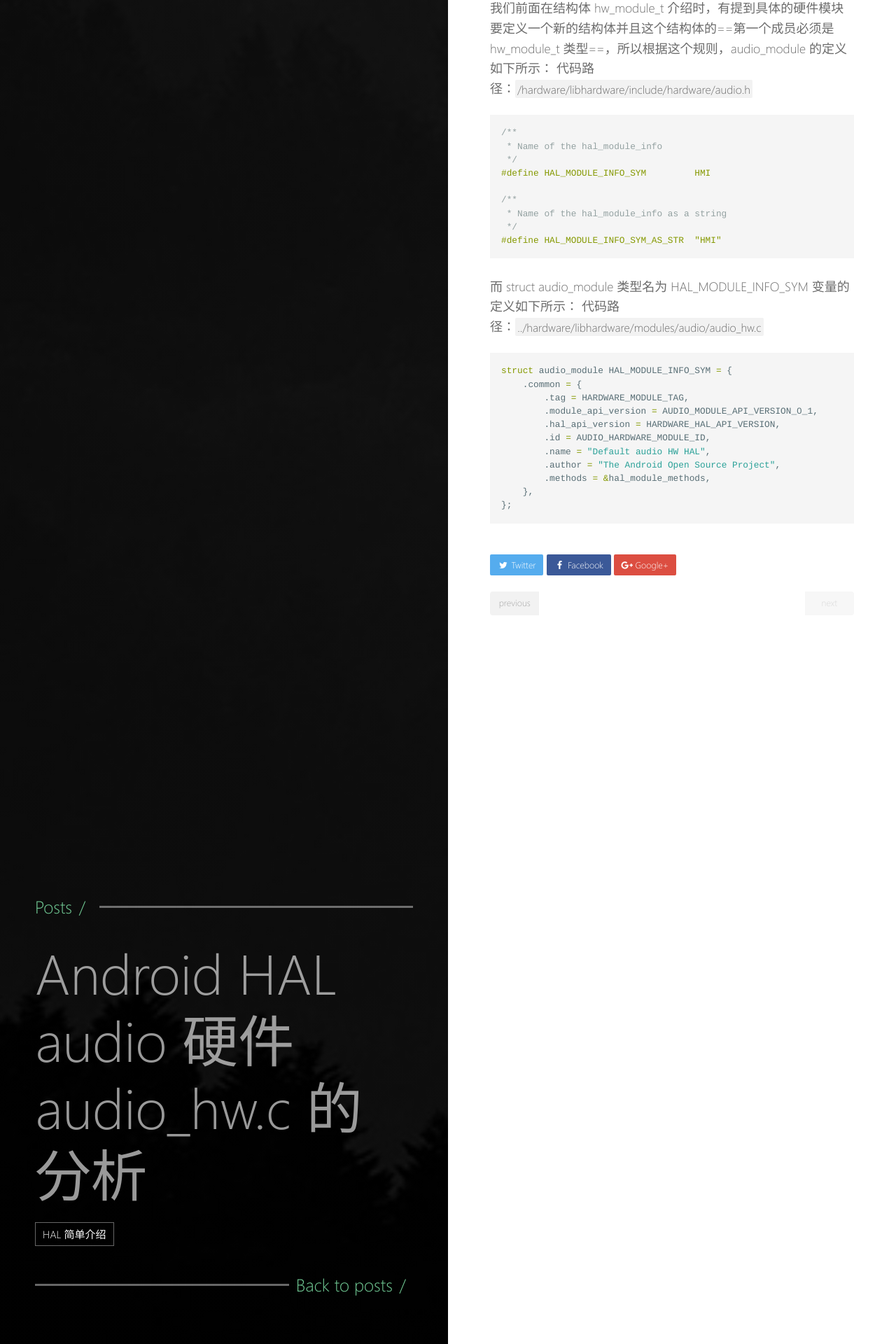
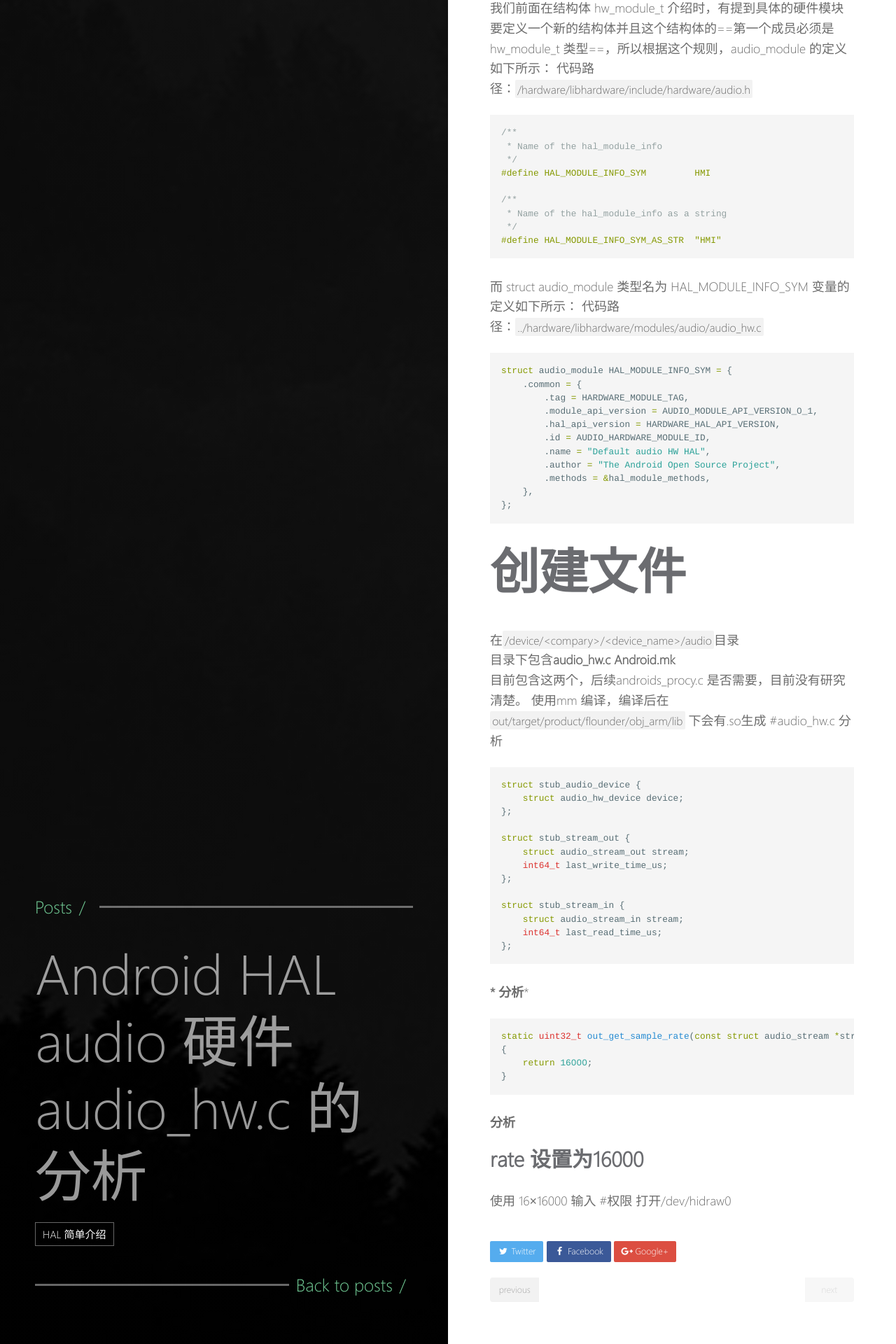
Before and after one commit to xiaolugg123/xiaolugg123.github.io, a Jekyll site: the page built from _posts/2017-8-2-Android HAL audio 分析.md, in a window 1280 px wide. Shown: the part 2368-4288 px from the top of the page at 70% size. Built offline with Jekyll 4.4.1, drawn with Linux system fonts in a browser that asks for light colours.

Commit message:
2017-8-2

````diff
--- a/_posts/2017-8-2-Android HAL audio 分析.md
+++ b/_posts/2017-8-2-Android HAL audio 分析.md
@@ -55,3 +55,37 @@ struct audio_module HAL_MODULE_INFO_SYM = {
     },
 };
 ```
+# 创建文件
+在`/device/<compary>/<device_name>/audio`目录
+目录下包含**audio_hw.c Android.mk**
+目前包含这两个，后续androids_procy.c 是否需要，目前没有研究清楚。
+使用mm  编译，编译后在 `out/target/product/flounder/obj_arm/lib`
+下会有.so生成
+#audio_hw.c 分析
+```c
+struct stub_audio_device {
+    struct audio_hw_device device;
+};
+
+struct stub_stream_out {
+    struct audio_stream_out stream;
+    int64_t last_write_time_us;
+};
+
+struct stub_stream_in {
+    struct audio_stream_in stream;
+    int64_t last_read_time_us;
+};
+```
+*** 分析***
+
+```c
+static uint32_t out_get_sample_rate(const struct audio_stream *stream)
+{
+    return 16000;
+}
+```
+__分析__
+## rate 设置为16000
+使用 16×16000 输入
+#权限 打开/dev/hidraw0
````
